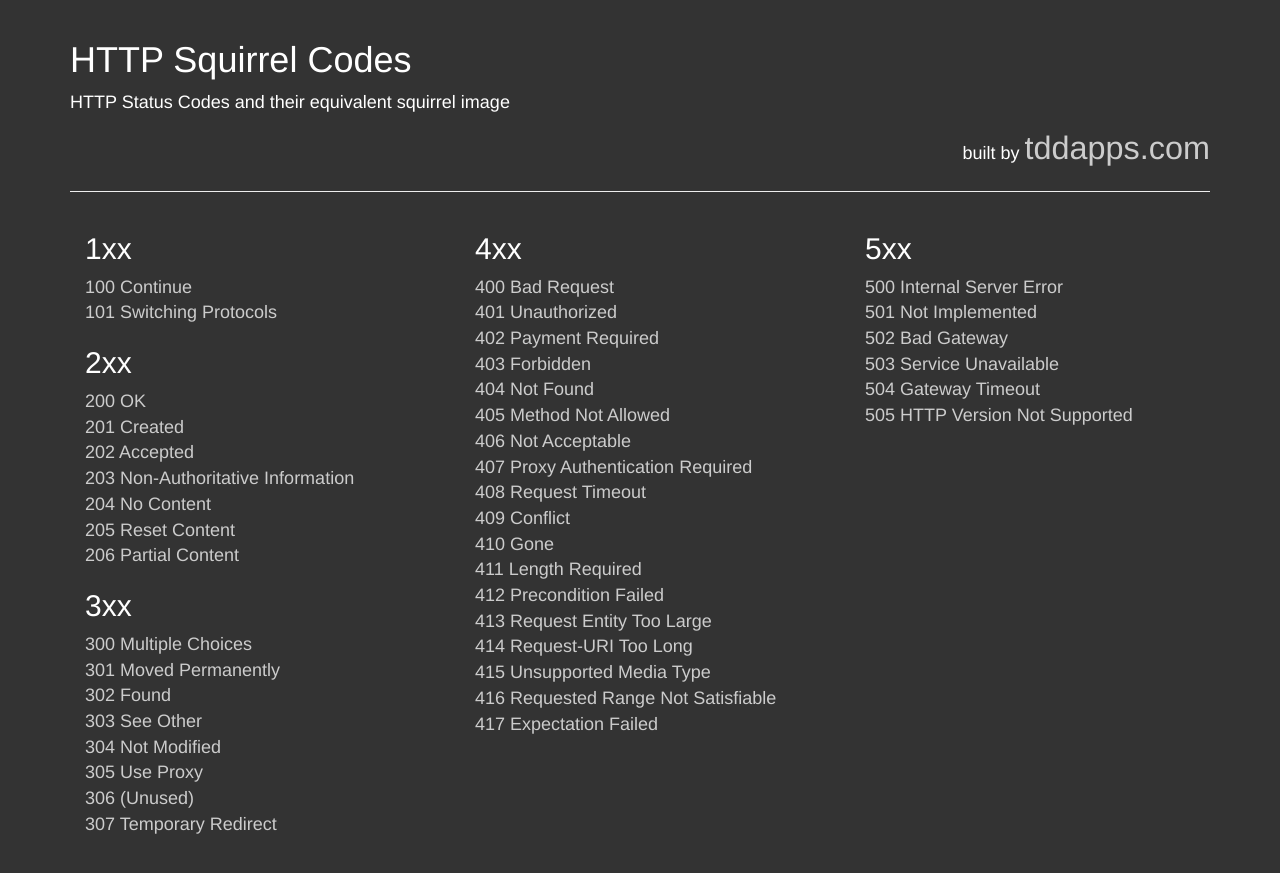
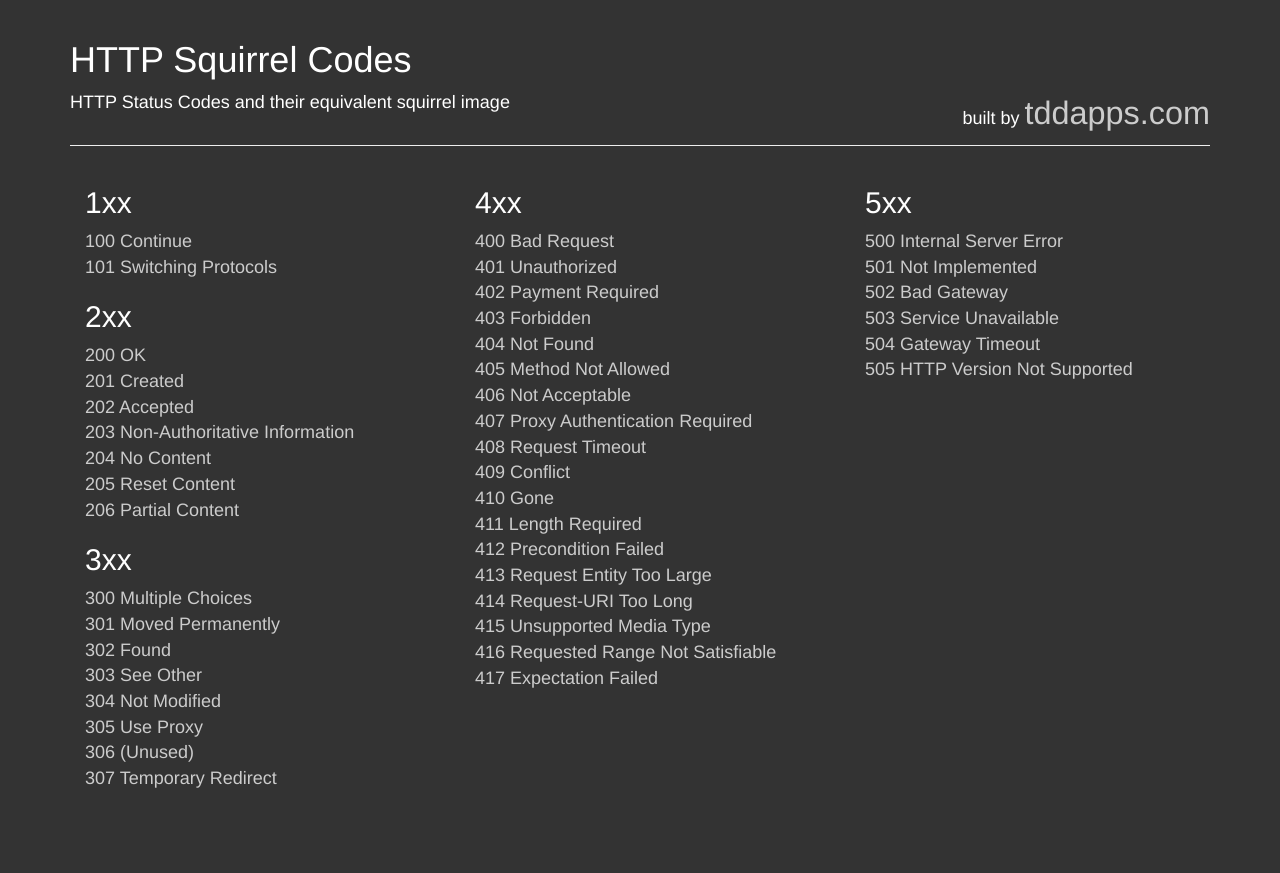
Before and after one commit to camilin87/http-squirrel-codes, a Jekyll site: the page built from index.html, in a window 1280 px wide. Shown: the top 873 px of the page. Built offline with Jekyll 4.4.1, drawn with Linux system fonts in a browser that asks for light colours.

Commit message:
change the style of the header

```diff
--- a/index.html
+++ b/index.html
@@ -6,12 +6,13 @@ layout: home
 
   <div class="page-header">
     <h1>{{ site.title }}</h1>
-    <p>
+    <span class="pull-left">
       {{ site.description }}
-    </p>
-    <p class="text-right">
+    </span>
+    <span class="pull-right">
       built by <a href="https://www.tddapps.com">tddapps.com</a>
-    </p>
+    </span>
+    <span class="clearfix"></span>
   </div>
 
   {% assign var all_groups = "1,2,3,4,5" | split: ',' %}
```
